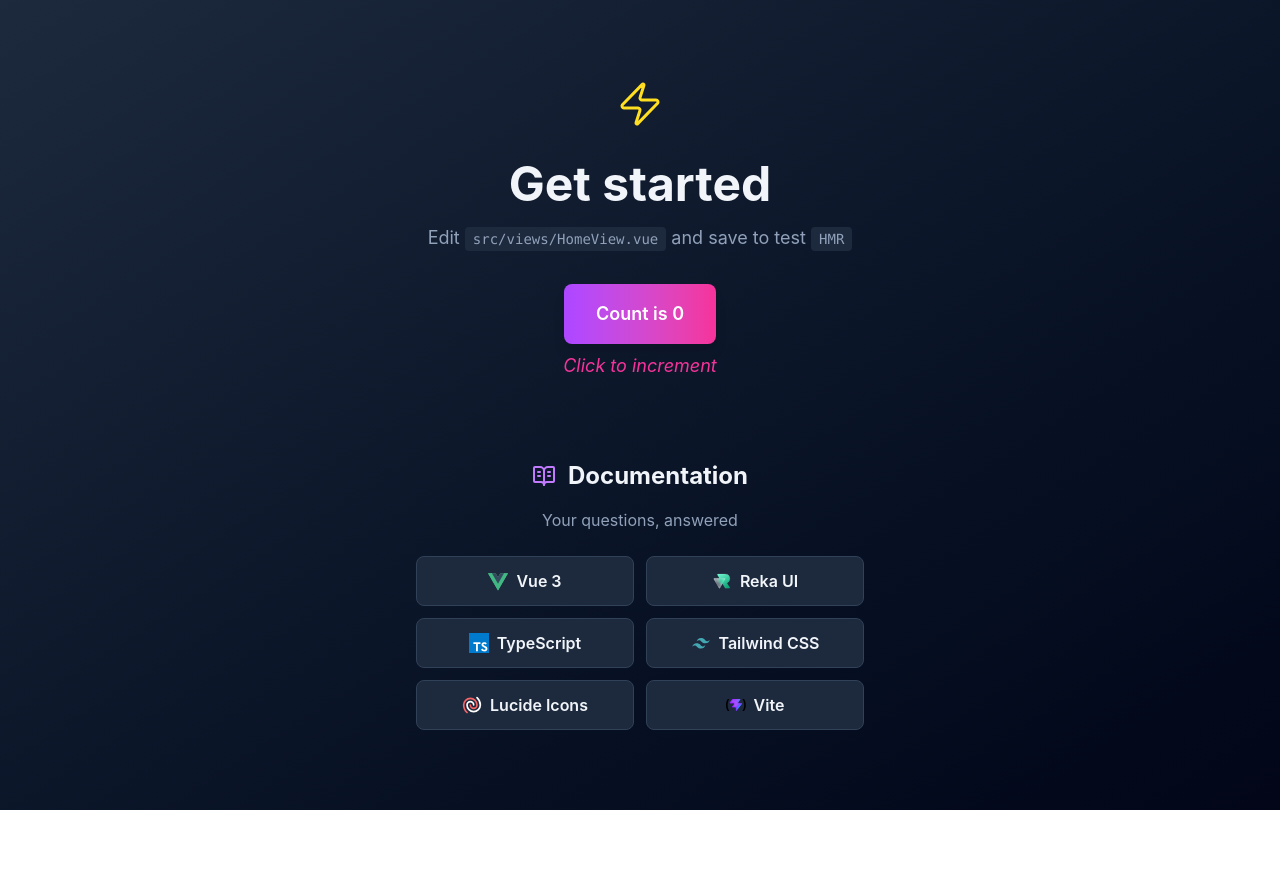
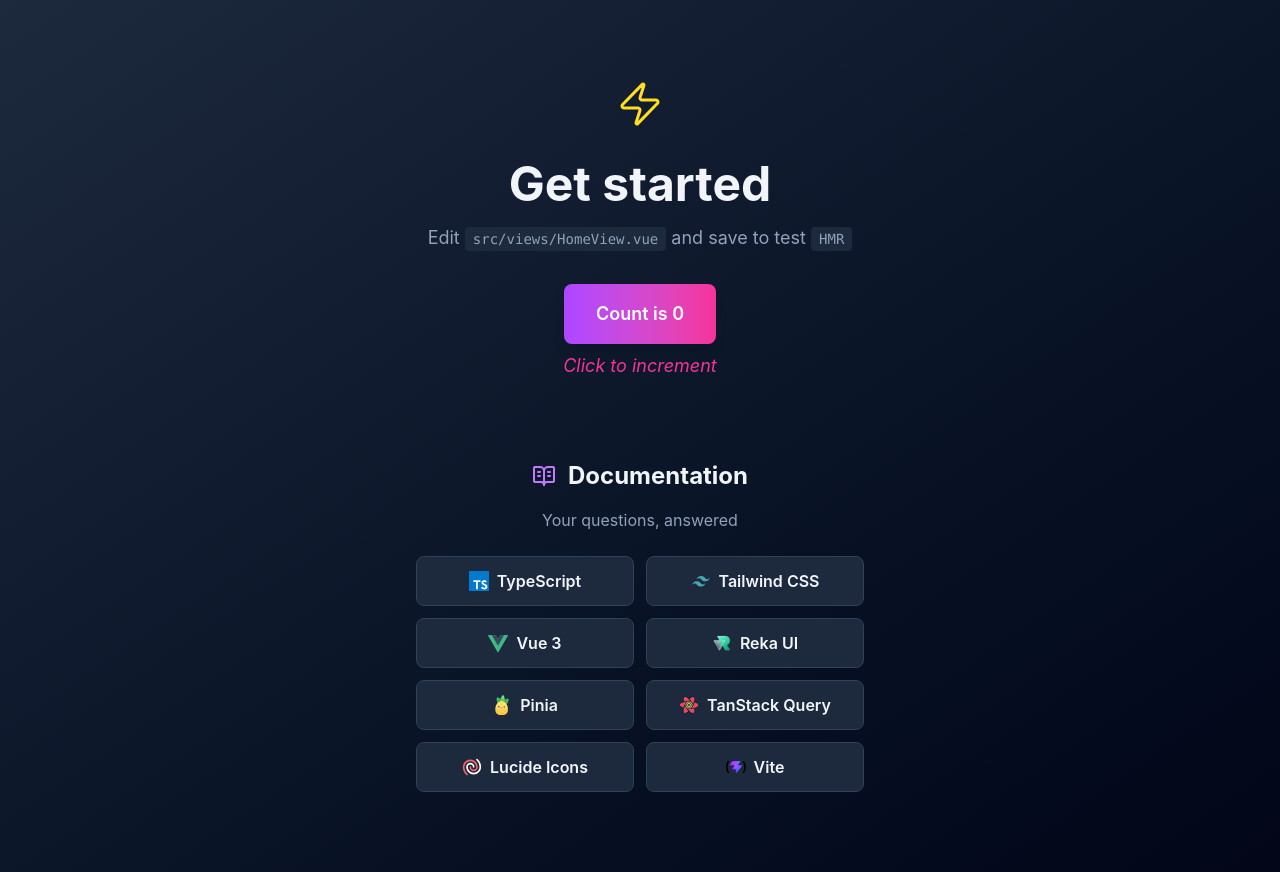
Before and after one commit to Xayan/vue-app-template, a Vue app: page / in a window 1280 px wide. Before the commit the page ends 810 px from the top, so only its background shows below. Built offline with nearby package versions, Linux system fonts and the light colour scheme.

Commit message:
Add Pinia and TanStack Query docs links to HomeView

```diff
--- a/src/views/HomeView.vue
+++ b/src/views/HomeView.vue
@@ -17,8 +17,6 @@
 }
 
 const links: Link[] = [
-  { name: 'Vue 3', url: 'https://vuejs.org/', logo: getLogoUrl('vue') },
-  { name: 'Reka UI', url: 'https://reka-ui.com/', logo: getLogoUrl('reka') },
   {
     name: 'TypeScript',
     url: 'https://www.typescriptlang.org/',
@@ -29,8 +27,36 @@
     url: 'https://tailwindcss.com/',
     logo: getLogoUrl('tailwind'),
   },
-  { name: 'Lucide Icons', url: 'https://lucide.dev/', logo: getLogoUrl('lucide') },
-  { name: 'Vite', url: 'https://vite.dev/', logo: getLogoUrl('vite') },
+  {
+    name: 'Vue 3',
+    url: 'https://vuejs.org/',
+    logo: getLogoUrl('vue'),
+  },
+  {
+    name: 'Reka UI',
+    url: 'https://reka-ui.com/',
+    logo: getLogoUrl('reka')
+  },
+  {
+    name: 'Pinia',
+    url: 'https://pinia.vuejs.org/',
+    logo: getLogoUrl('pinia')
+  },
+  {
+    name: 'TanStack Query',
+    url: 'https://tanstack.com/query/latest',
+    logo: getLogoUrl('tanstack-query'),
+  },
+  {
+    name: 'Lucide Icons',
+    url: 'https://lucide.dev/',
+    logo: getLogoUrl('lucide')
+  },
+  {
+    name: 'Vite',
+    url: 'https://vite.dev/',
+    logo: getLogoUrl('vite')
+  },
 ]
 </script>
 
```
Also changed, not shown: src/assets/img/logo/pinia.svg (added), src/assets/img/logo/tanstack-query.svg (added).
